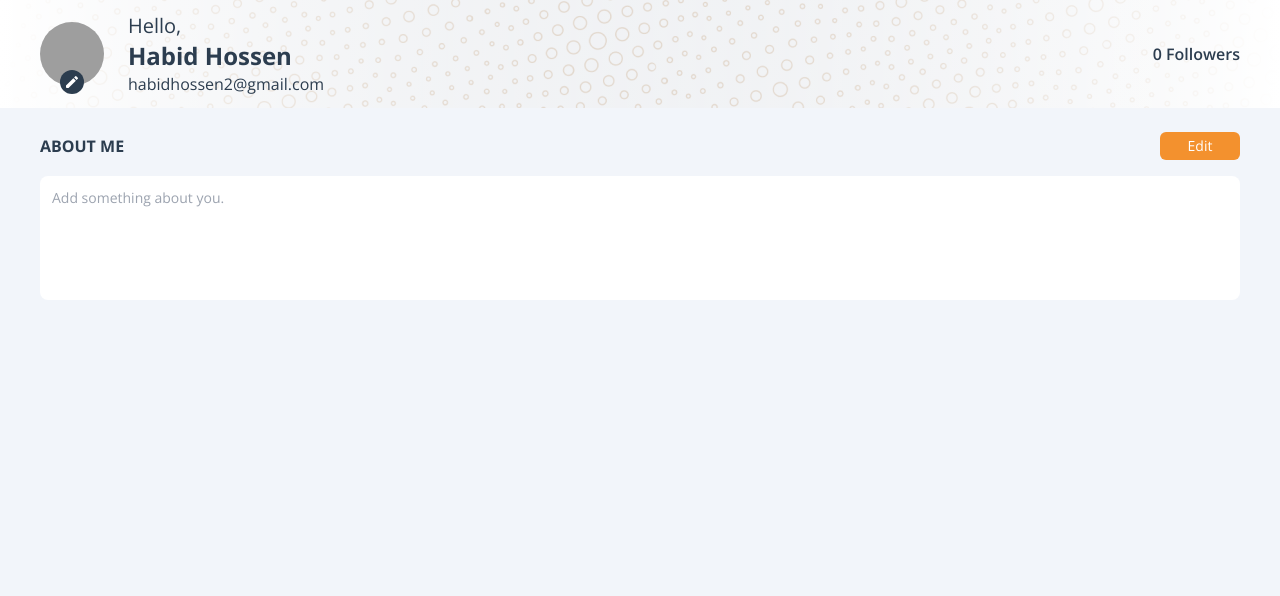
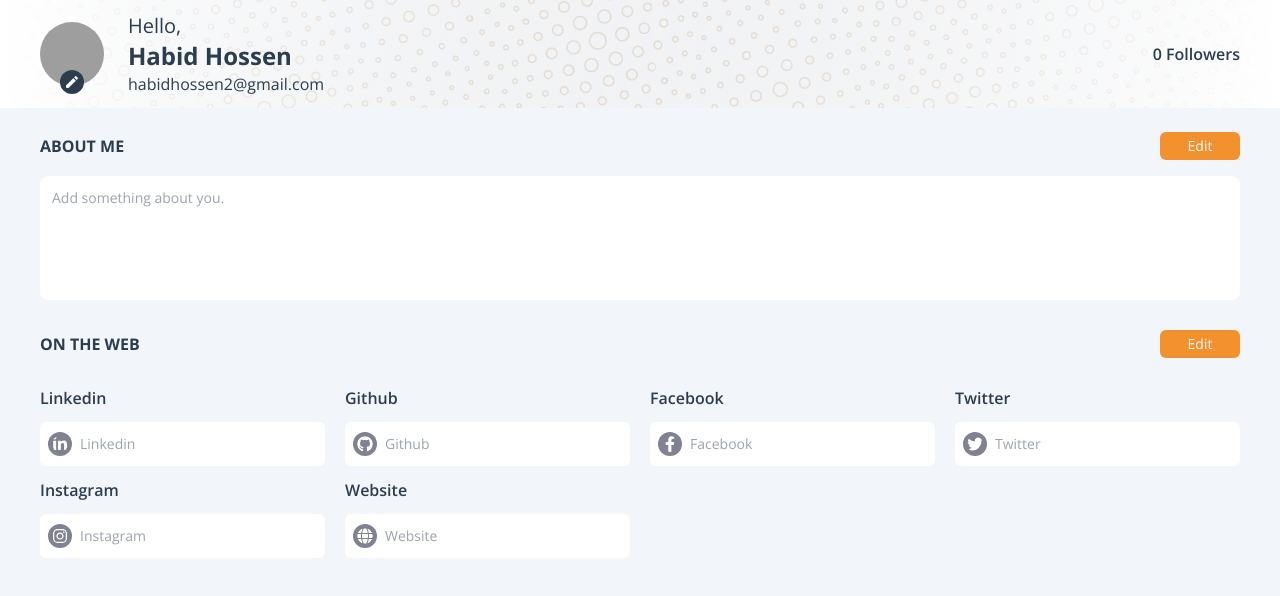
Before and after one commit to Habidhossen/CipherSchools-Client, a React (Create React App) app: page / in a window 1280 px wide. Shown: the top 596 px of the page. Built offline with nearby package versions, Linux system fonts and the light colour scheme; grey boxes are pictures that could not be loaded.

Commit message:
SocialLink component added

```diff
--- a/src/App.js
+++ b/src/App.js
@@ -1,5 +1,6 @@
 import "./App.css";
 import AboutMe from "./components/AboutMe/AboutMe";
+import SocialLink from "./components/SocialLink/SocialLink";
 import UserProfile from "./components/UserProfile/UserProfile";
 
 function App() {
@@ -7,6 +8,7 @@ function App() {
     <div>
       <UserProfile />
       <AboutMe />
+      <SocialLink />
     </div>
   );
 }
--- a/src/components/AboutMe/AboutMe.js
+++ b/src/components/AboutMe/AboutMe.js
@@ -15,7 +15,7 @@ const AboutMe = () => {
       </div>
       <div>
         <textarea
-          className="w-full p-3 rounded-lg text-text text-sm focus:outline-none"
+          className="w-full p-3 rounded-lg text-text text-sm outline-none"
           placeholder="Add something about you."
           style={{ resize: "none" }}
           name=""
--- a/src/components/SocialLink/SocialLink.js
+++ b/src/components/SocialLink/SocialLink.js
@@ -1,7 +1,151 @@
 import React from "react";
+import {
+  FaFacebookF,
+  FaGithub,
+  FaGlobe,
+  FaInstagram,
+  FaLinkedinIn,
+  FaTwitter,
+} from "react-icons/fa";
 
 const SocialLink = () => {
-  return <div></div>;
+  return (
+    <section className="px-10">
+      <div className="flex items-center justify-between mb-4 mt-6">
+        <div>
+          <h1 className="text-text text-base font-bold uppercase">
+            On The Web
+          </h1>
+        </div>
+        <div>
+          <button className="bg-primary text-white rounded-md text-sm h-7 w-20 hover:bg-[#F3AA61] duration-150">
+            Edit
+          </button>
+        </div>
+      </div>
+      <div className="grid grid-cols-4 gap-x-5">
+        <div>
+          <label
+            for="email"
+            className="block py-3 text-text text-base font-semibold"
+          >
+            Linkedin
+          </label>
+          <div className="flex items-center p-2 rounded-md bg-white">
+            <div>
+              <FaLinkedinIn className="bg-[#808191] text-white w-6 h-6 p-1 rounded-full" />
+            </div>
+            <input
+              type="text"
+              placeholder="Linkedin"
+              id=""
+              className="w-full py-1 ml-2 outline-none text-sm"
+            />
+          </div>
+        </div>
+
+        <div>
+          <label
+            for=""
+            className="block py-3 text-text text-base font-semibold"
+          >
+            Github
+          </label>
+          <div className="flex items-center p-2 rounded-md bg-white">
+            <div>
+              <FaGithub className="bg-[#808191] text-white w-6 h-6 p-1 rounded-full" />
+            </div>
+            <input
+              type="text"
+              placeholder="Github"
+              id=""
+              className="w-full py-1 ml-2 outline-none text-sm"
+            />
+          </div>
+        </div>
+
+        <div>
+          <label
+            for=""
+            className="block py-3 text-text text-base font-semibold"
+          >
+            Facebook
+          </label>
+          <div className="flex items-center p-2 rounded-md bg-white">
+            <div>
+              <FaFacebookF className="bg-[#808191] text-white w-6 h-6 p-1 rounded-full" />
+            </div>
+            <input
+              type="text"
+              placeholder="Facebook"
+              id=""
+              className="w-full py-1 ml-2 outline-none text-sm"
+            />
+          </div>
+        </div>
+
+        <div>
+          <label
+            for=""
+            className="block py-3 text-text text-base font-semibold"
+          >
+            Twitter
+          </label>
+          <div className="flex items-center p-2 rounded-md bg-white">
+            <div>
+              <FaTwitter className="bg-[#808191] text-white w-6 h-6 p-1 rounded-full" />
+            </div>
+            <input
+              type="text"
+              placeholder="Twitter"
+              id=""
+              className="w-full py-1 ml-2 outline-none text-sm"
+            />
+          </div>
+        </div>
+
+        <div>
+          <label
+            for=""
+            className="block py-3 text-text text-base font-semibold"
+          >
+            Instagram
+          </label>
+          <div className="flex items-center p-2 rounded-md bg-white">
+            <div>
+              <FaInstagram className="bg-[#808191] text-white w-6 h-6 p-1 rounded-full" />
+            </div>
+            <input
+              type="text"
+              placeholder="Instagram"
+              id=""
+              className="w-full py-1 ml-2 outline-none text-sm"
+            />
+          </div>
+        </div>
+
+        <div>
+          <label
+            for=""
+            className="block py-3 text-text text-base font-semibold"
+          >
+            Website
+          </label>
+          <div className="flex items-center p-2 rounded-md bg-white">
+            <div>
+              <FaGlobe className="bg-[#808191] text-white w-6 h-6 p-1 rounded-full" />
+            </div>
+            <input
+              type="text"
+              placeholder="Website"
+              id=""
+              className="w-full py-1 ml-2 outline-none text-sm"
+            />
+          </div>
+        </div>
+      </div>
+    </section>
+  );
 };
 
 export default SocialLink;
```
